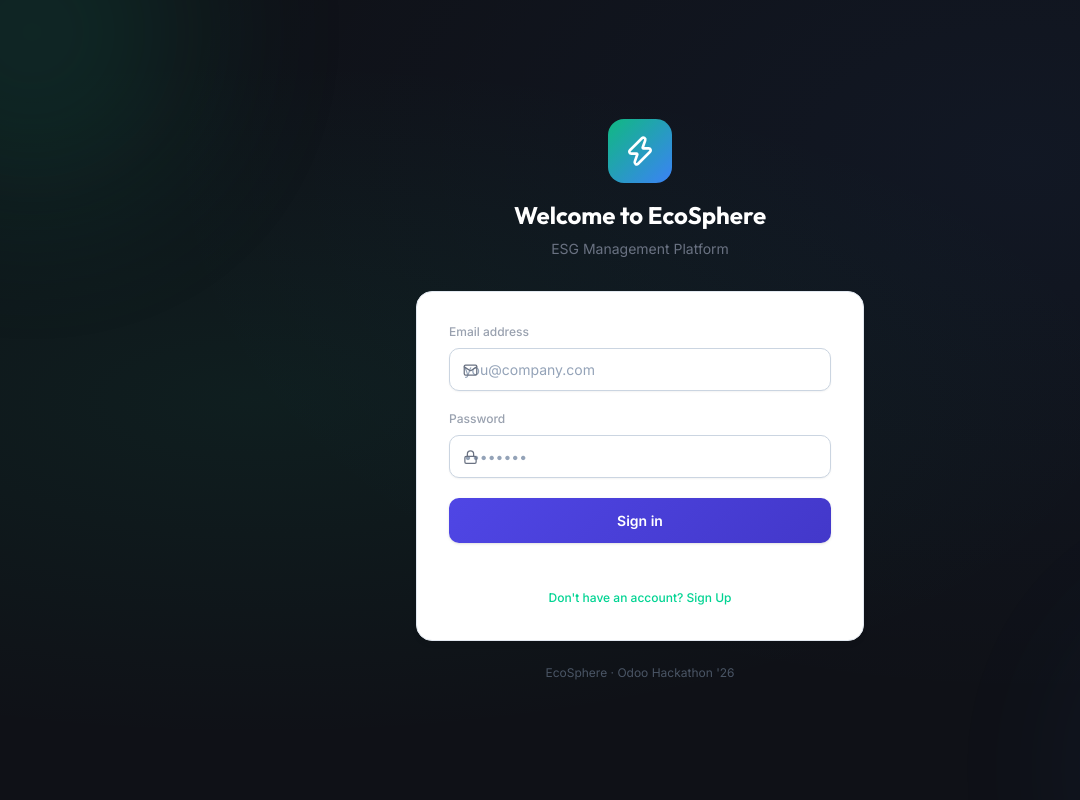
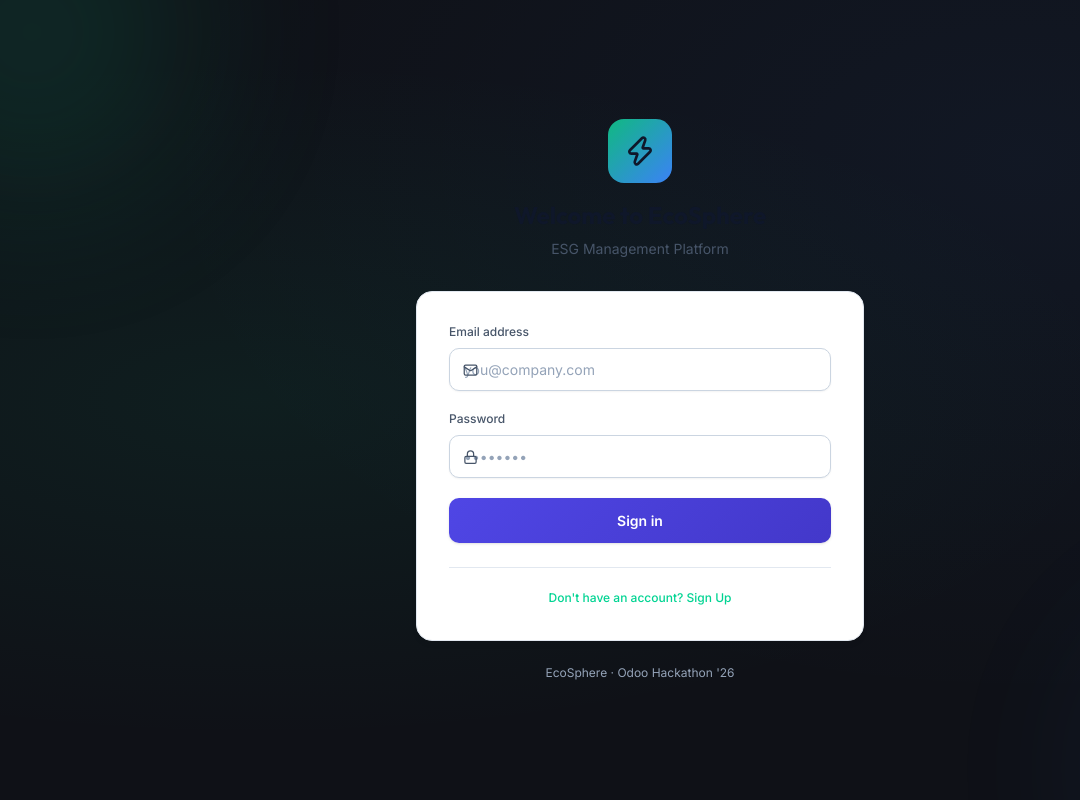
Before and after one commit to ritikkalal07/ecosphere-esg, a Next.js app: page /login in a window 1280 px wide. Shown: the whole page, without its empty margins (0-1080 px from the left). Built offline with nearby package versions, Linux system fonts and the light colour scheme; no server answers.

Commit message:
style: apply global tailwind text and border overrides to complete light theme styling

```diff
--- a/app/globals.css
+++ b/app/globals.css
@@ -176,3 +176,57 @@
   border-radius: 3px;
   transition: width 0.6s cubic-bezier(0.16, 1, 0.3, 1);
 }
+
+/* ==========================================================================
+   Light Theme Compatibility Overrides for Tailwind Utility Classes
+   ========================================================================== */
+
+/* Override hardcoded dark-mode white/gray text colors */
+.text-white {
+  color: var(--text-primary) !important;
+}
+.text-gray-300, .text-gray-400, .text-gray-500 {
+  color: var(--text-secondary) !important;
+}
+.text-gray-600, .text-slate-400, .text-slate-500 {
+  color: var(--text-muted) !important;
+}
+
+/* Ensure button and custom elements that need white text stay white */
+.btn-primary,
+.btn-danger,
+.status-badge,
+button[class*="btn-primary"],
+a[class*="btn-primary"],
+.text-white-force {
+  color: #ffffff !important;
+}
+
+/* Fix text colors inside the logo/header elements */
+.logo-text, .header-text, .text-slate-900 {
+  color: var(--text-primary) !important;
+}
+
+/* Override hardcoded white background containers */
+div[class*="bg-white/"],
+button[class*="bg-white/"],
+li[class*="bg-white/"],
+span[class*="bg-white/"] {
+  background-color: var(--bg-primary) !important;
+}
+
+/* Override hardcoded white borders to light slate borders */
+div[class*="border-white/"],
+tr[class*="border-white/"],
+td[class*="border-white/"],
+th[class*="border-white/"],
+button[class*="border-white/"] {
+  border-color: var(--border-card) !important;
+}
+
+/* Fix login/signup background layout gradients for the light theme */
+.min-h-screen[style*="#0f1117"] {
+  background: radial-gradient(ellipse at 20% 50%, rgba(79,70,229,0.06) 0%, transparent 60%),
+              radial-gradient(ellipse at 80% 20%, rgba(16,185,129,0.04) 0%, transparent 60%),
+              #f8fafc !important;
+}
```
